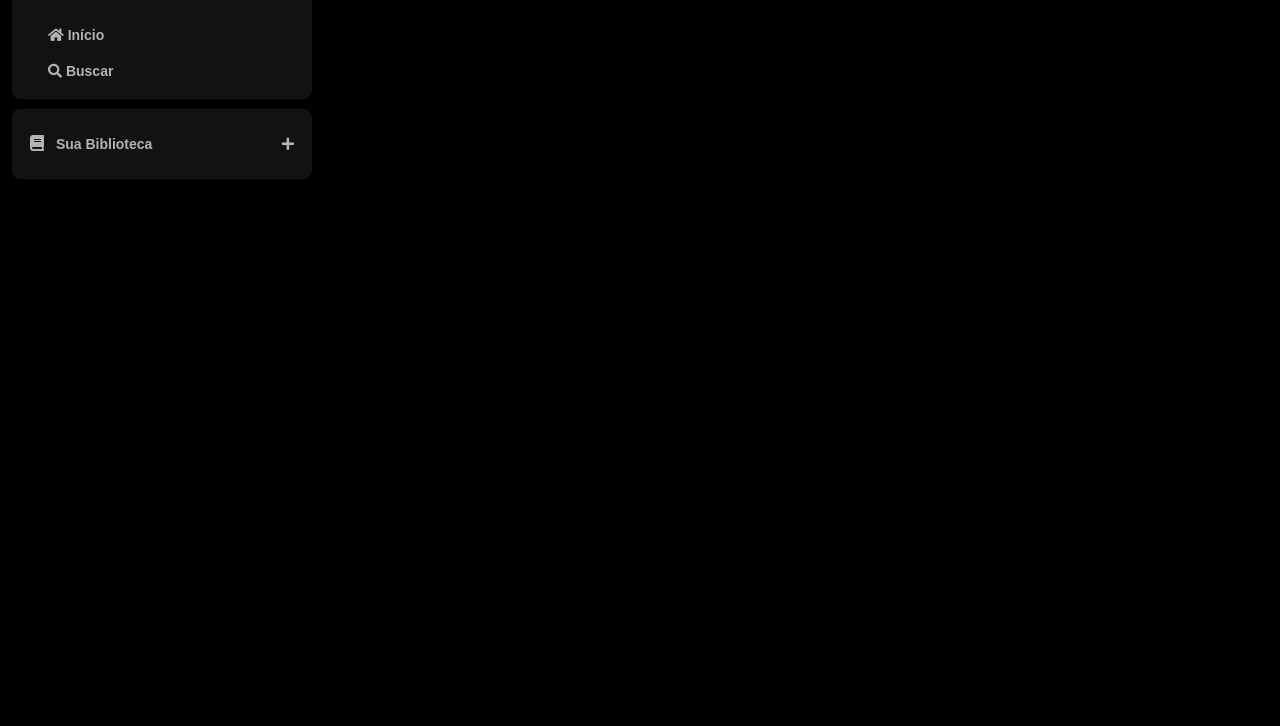
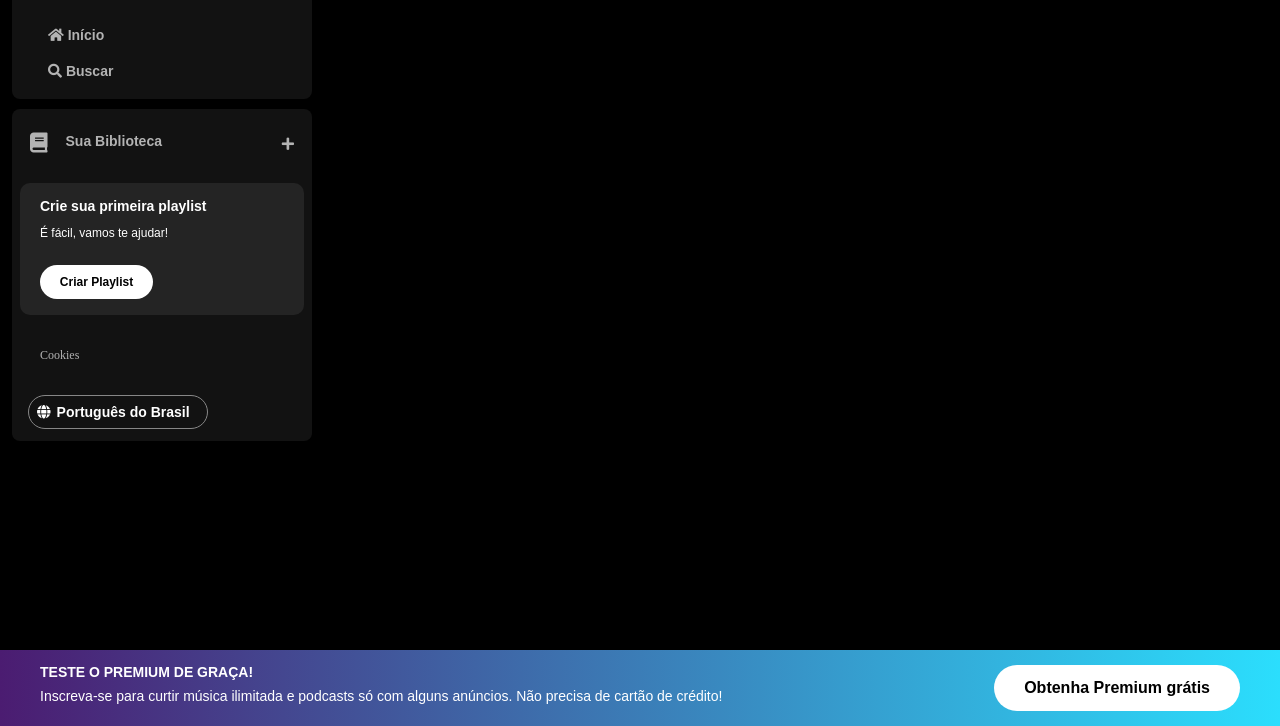
Before and after one commit to analuisamessias/imersoes_alura, a plain HTML site: page spotify/index.html in a window 1280 px wide. Shown: the part 74-800 px from the top of the page. Drawn offline with Linux system fonts and the light colour scheme.

Commit message:
aula02_imersao_front

```diff
--- a/spotify/index.html
+++ b/spotify/index.html
@@ -18,7 +18,7 @@
 
   <body>
     <div class="sidebar">
-      <nav class="sidebar_navigation">
+      <nav class="sidebar__navigation">
         <div class="logo">
           <a href="">
             <img src="./assets/icons/logo-spotify.png" alt="Spotify logo" />
@@ -39,15 +39,43 @@
           </li>
         </ul>
       </nav>
-      <div class="biblioteca">
-        <div class="sidebar_biblioteca">
-          <button class="botao_biblioteca">
+      <div class="library">
+        <div class="library__content">
+          <button class="library__button">
             <span class="fa fas fa-book"></span>
             <span>Sua Biblioteca</span>
           </button>
           <span class="fa fa-plus"></span>
         </div>
+        <section class="section-playlist">
+          <div class="section-playlist__content">
+            <span class="text title">Crie sua primeira playlist</span>
+            <span class="text subtitle">É fácil, vamos te ajudar!</span>
+            <button class="section-playlist__button">
+              <span>Criar Playlist</span>
+            </button>
+          </div>
+        </section>
+        <div class="cookies">
+          <a href="">Cookies</a>
+        </div>
+        <div class="languages">
+          <button class="languages__button">
+            <span class="fa fa-globe"></span>
+            <span>Português do Brasil</span>
+          </button>
+        </div>
       </div>
     </div>
+    <footer class="disclaimer-premium">
+      <div class="text">
+        <p class="disclaimer-premium__title"> Teste o Premium de graça!</p>
+        <p class="disclaimer-premium__subtitle">Inscreva-se para curtir música ilimitada
+          e podcasts só com alguns anúncios. Não precisa de cartão de crédito!
+        </p>
+      </div>
+      <div class="button">
+        <button class="disclaimer-premium__button">Obtenha Premium grátis</button>
+    </footer>
   </body>
 </html>
--- a/spotify/styles.css
+++ b/spotify/styles.css
@@ -11,20 +11,20 @@ body {
   width: 300px;
 }
 
-.sidebar_navigation {
+.sidebar__navigation {
   background-color: #121212;
   border-radius: 8px;
   padding: 16px 0 0 16px;
 }
 
-.sidebar_navigation .logo {
+.sidebar__navigation .logo {
   background-color: #121212;
   display: flex;
   border-radius: 8px;
   padding: 16px 0 0 16px;
 }
 
-.sidebar_navigation .logo img {
+.sidebar__navigation .logo img {
   width: 80px;
 }
 
@@ -46,11 +46,10 @@ body {
   border-radius: 8px;
 }
 
-.biblioteca {
+.library {
+  display: flex;
   background-color: #121212;
   margin-top: 10px;
-  display: flex;
-  border-radius: 8px;
   border-radius: 8px;
   padding: 4px 8px;
   justify-content: space-between;
@@ -60,17 +59,17 @@ body {
   font-size: 14px;
 }
 
-.biblioteca .sidebar_biblioteca {
+.library .library__content {
   display: flex;
   justify-content: space-between;
 }
 
-.biblioteca .botao_biblioteca {
-  display: felx;
+.library .library__button {
+  display: flex;
   margin-right: 10px;
   color: #b3b3b3;
   background-color: transparent;
-  border: 8px;
+  border: 0px;
   font-size: 14px;
   font-weight: 700;
   font-family: "DM Sans", sans-serif;
@@ -80,14 +79,143 @@ body {
   padding: 20px 10px;
 }
 
-.biblioteca .botao_biblioteca .fa {
-  font-size: 16px;
+.library .library__button .fa {
+  font-size: 20px;
   font-weight: 300;
   color: #b3b3b3;
-  margin-right: 8px;
-  padding-right: 0px;
+  margin-right: 10px;
+  padding-right: 8px;
 }
 
-.biblioteca .sidebar_biblioteca .fa-plus {
+.library .library__content .fa-plus {
   margin: 24px 10px;
 }
+
+.section-playlist {
+  display: flex;
+  align-items: flex-start;
+  justify-content: space-between;
+  gap: 20px;
+  background-color: #242424;
+  color: #b3b3b3;
+  font-weight: 600;
+  font-size: 14px;
+  margin: 8px 0px;
+  padding: 16px 20px;
+  border-radius: 10px;
+}
+
+.section-playlist .section-playlist__content {
+  display: flex;
+  flex-direction: column;
+}
+
+.section-playlist__content .text {
+  padding-bottom: 14px;
+  color: #fff;
+  font-family: "DM Sans", sans-serif;
+}
+
+.section-playlist__content .title {
+  font-weight: 700;
+}
+
+.section-playlist__content .subtitle {
+  font-weight: 500;
+  font-size: 12px;
+}
+
+.section-playlist__content .section-playlist__button {
+  display: flex;
+  justify-content: center;
+  background-color: #fff;
+  color: #000;
+  border-radius: 20px;
+  font-size: 12px;
+  font-weight: 700;
+  font-family: "DM Sans", sans-serif;
+  text-decoration: none;
+  text-transform: none;
+  padding: 10px;
+  margin-top: 12px;
+  border: 0px;
+  width: 113px;
+  cursor: pointer;
+}
+
+.sidebar .cookies {
+  margin: 25px 20px;
+}
+
+.sidebar .cookies a {
+  color: #b3b3b3;
+  font-weight: 500;
+  font-size: 12px;
+  text-decoration: none;
+}
+
+.sidebar .cookies a:hover {
+  text-decoration: underline;
+  color: #fff;
+}
+
+.languages .languages__button {
+  display: flex;
+  background-color: transparent;
+  border: 1px solid #878787;
+  color: #fff;
+  cursor: pointer;
+  font-weight: 600;
+  font-size: 14px;
+  width: 180px;
+  margin: 8px;
+  padding: 8px;
+  border-radius: 20px;
+  text-align: center;
+}
+
+.languages .languages__button .fa-globe {
+  margin-right: 6px;
+  margin-top: 1px;
+}
+
+.disclaimer-premium {
+  display: flex;
+  position: fixed;
+  bottom: 0;
+  left: 0;
+  right: 0;
+  background: linear-gradient(to right, #4b1c71, #2bdefd);
+  padding: 15px 40px;
+  justify-content: space-between;
+}
+
+.disclaimer-premium .text {
+  flex-shrink: 0;
+  font-family: "DM Sans", sans-serif;
+}
+
+.disclaimer-premium .disclaimer-premium__title {
+  color: #fff;
+  font-weight: 900;
+  font-size: 14px;
+  text-transform: uppercase;
+  margin-bottom: 10px;
+}
+
+.disclaimer-premium .disclaimer-premium__subtitle {
+  color: #fff;
+  font-weight: 500;
+  font-size: 14px;
+}
+
+.disclaimer-premium button {
+  background: #fff;
+  color: #000;
+  font-size: 16px;
+  font-weight: 700;
+  padding: 14px 30px;
+  border: 0px;
+  border-radius: 40px;
+  cursor: pointer;
+}
```
